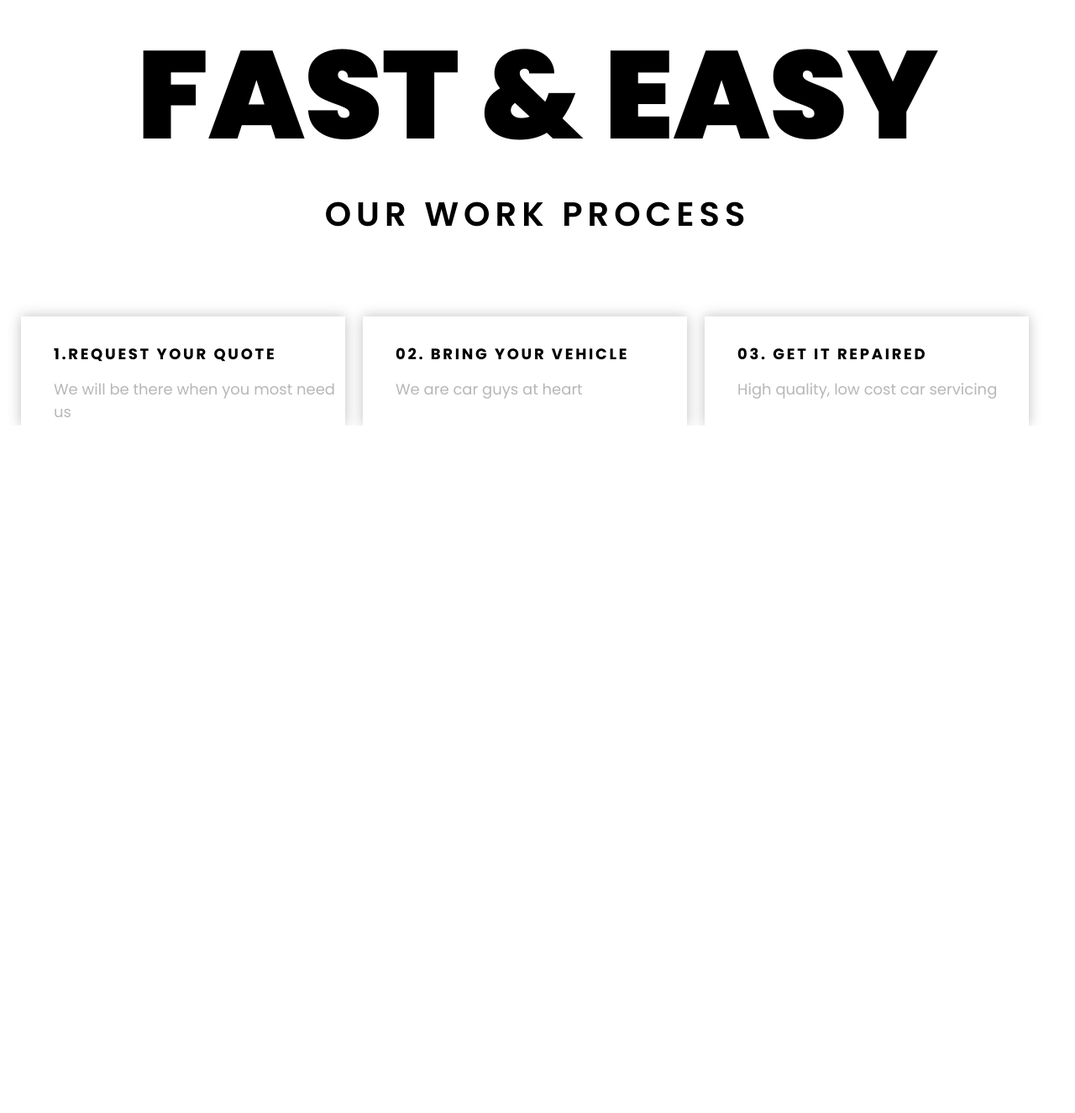
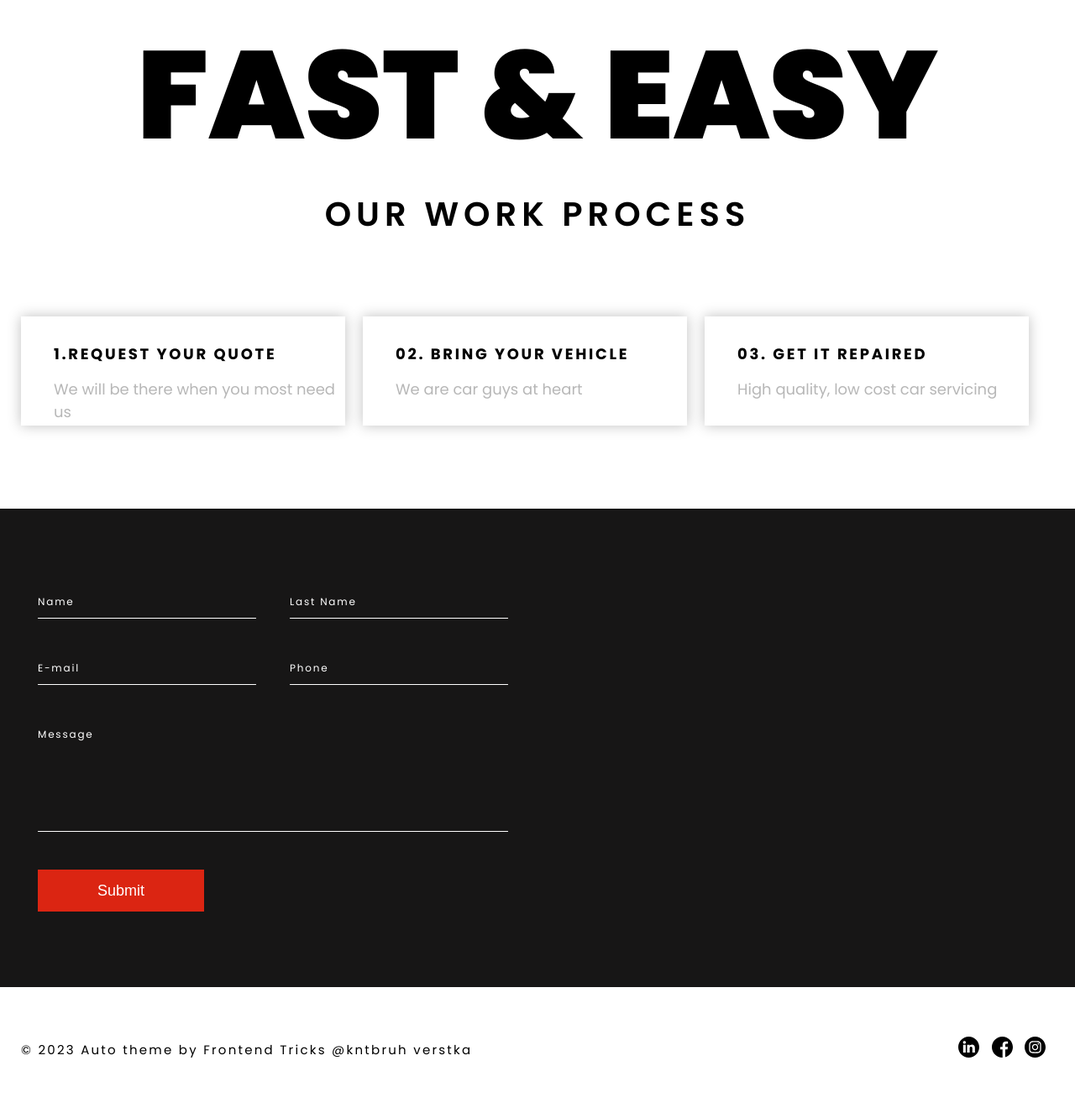
Before and after one commit to kntbruh/car-repairlp, a plain HTML site: page index.html in a window 1280 px wide. Shown: the part 2375-3701 px from the top of the page at 84% size. Before the commit the page ends 2882 px from the top, so only its background shows below. Drawn offline with Linux system fonts and the light colour scheme.

Commit message:
english version complete

```diff
--- a/css/style.css
+++ b/css/style.css
@@ -319,6 +319,7 @@ img {
 .process {
     padding-top: 99px;
     text-align: center;
+    padding-bottom: 99px;
 }
 
 .process-text {
@@ -347,9 +348,109 @@ img {
     text-align: left;
 }
 
-.contact-bold {}
+/* ---------contact */
+.contact-form {
+    background: #171616;
+    color: #ffff;
+    padding-top: 97px;
+    font-size: 15px;
+}
 
-.contact-p {}
+.contact-h1 {
+    margin-bottom: 46px;
+    font-weight: 700;
+    font-size: 30px;
+    line-height: 150%;
+    letter-spacing: 0.15em;
+    text-transform: uppercase;
+}
+
+.contact-form-form {}
+
+.form-row {
+    display: flex;
+}
+
+.form-group {
+    margin-bottom: 45px;
+    padding: 0 20px;
+    position: relative;
+    width: 300px;
+}
+
+.input {
+    background-color: transparent;
+    border: none;
+    border-bottom: 1px solid #ffff;
+    width: 100%;
+    padding: 9px 0;
+    outline: 0;
+}
+
+.input:focus+.label {
+    transform: translateY(-15px);
+    font-size: 12px;
+}
+
+.input:not(:placeholder-shown)+.label {
+    transform: translateY(-15px);
+    font-size: 12px;
+}
+
+.label {
+    letter-spacing: 0.15em;
+    position: absolute;
+    top: 20px;
+    left: 20px;
+    pointer-events: none;
+    transition: all 0.2s ease;
+}
+
+.form-msg {
+    width: 600px;
+}
+
+.text-area {
+    min-height: 130px;
+    padding: 9px 0;
+    resize: vertical;
+}
+
+.textarea:focus+.label {
+    transform: translateY(-25px);
+    font-size: 12px;
+}
+
+.textarea:not(:placeholder-shown)+.label {
+    transform: translateY(-15px);
+    font-size: 12px;
+}
+
+.contact-btn {
+    margin-left: 20px;
+    margin-bottom: 90px;
+}
+
+/* -----------footer */
+
+.footer-flex {
+    height: 150px;
+    display: flex;
+    align-items: center;
+    justify-content: space-between;
+
+}
+
+.footer-p {
+    font-weight: 400;
+    font-size: 15px;
+    line-height: 150%;
+    letter-spacing: 0.15em;
+}
+
+.footer-soc img {
+    margin-right: 10px;
+}
 
 
 @media screen and (min-width:1720px) {
--- a/index.html
+++ b/index.html
@@ -123,6 +123,55 @@
                 </div>
             </div>
     </section>
+    <section class="contact-form">
+        <div class="container">
+            <form action="" class="contact-form-form">
+                <div class="form-row">
+                    <div class="form-group">
+                        <input type="text" class="input">
+                        <label for="" class="label">Name</label>
+                    </div>
+                    <div class="form-group">
+                        <input type="text" class="input">
+                        <label for="" class="label">Last Name</label>
+                    </div>
+                </div>
+                <div class="form-row">
+                    <div class="form-group">
+                        <input type="text" class="input">
+                        <label for="" class="label">E-mail</label>
+                    </div>
+                    <div class="form-group">
+                        <input type="text" class="input">
+                        <label for="" class="label">Phone</label>
+                    </div>
+                </div>
+                <div class="form-row">
+                    <div class="form-group form-msg">
+                        <input type="text" class="input text-area">
+                        <label for="" class="label">Message</label>
+                    </div>
+                </div>
+                <button class="main-button contact-btn">Submit</button>
+            </form>
+        </div>
+    </section>
+    <footer class="footer">
+        <div class="container">
+            <div class="footer-flex">
+                <div class="footer-text">
+                    <p class="footer-p">© 2023 Auto theme by Frontend Tricks
+                        @kntbruh verstka
+                    </p>
+                </div>
+                <div class="footer-soc">
+                    <img src="img/linkedin 1.svg" alt="">
+                    <img src="img/facebook 1.svg" alt="">
+                    <img src="img/instagram (1) 1.svg" alt="">
+                </div>
+            </div>
+        </div>
+    </footer>
 </body>
 
 </html>
```
